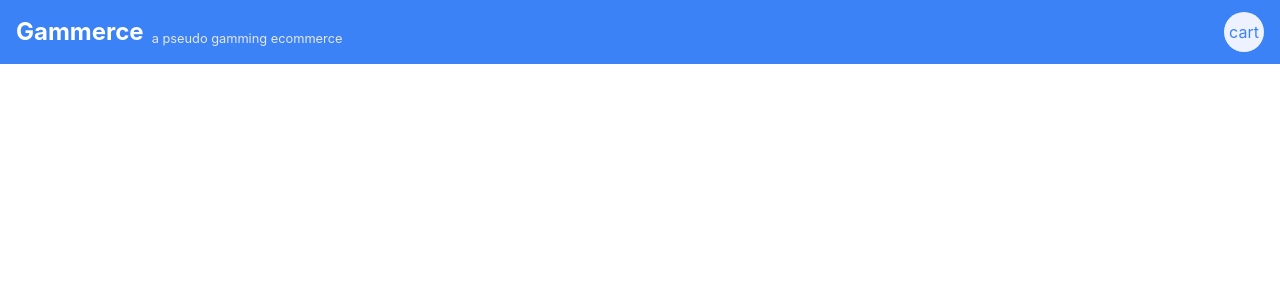
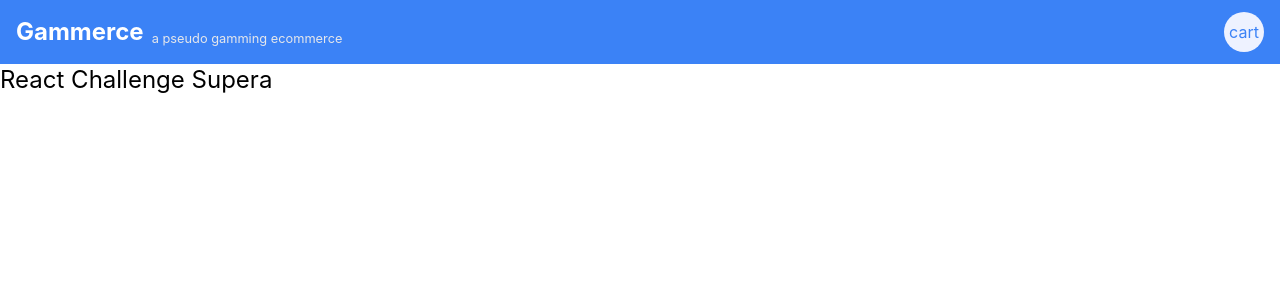
Before and after one commit to gilmar-sales/react-challenge-supera, a React (Create React App) app: page / in a window 1280 px wide. Shown: the top 300 px of the page. Built offline with nearby package versions, Linux system fonts and the light colour scheme.

Commit message:
create routes and home page

```diff
--- a/src/App.tsx
+++ b/src/App.tsx
@@ -1,12 +1,15 @@
 import React from 'react'
 
 import NavBar from './components/NavBar'
+import Routes from './Routes'
 
 function App() {
 	return (
 		<div className='App'>
 			<NavBar />
-			<div className='mt-16'></div>
+			<div className='mt-16'>
+				<Routes />
+			</div>
 		</div>
 	)
 }
--- /dev/null
+++ b/src/Routes.tsx
@@ -0,0 +1,14 @@
+import React from 'react'
+import { BrowserRouter, Switch, Route } from 'react-router-dom'
+
+import HomePage from './pages/Home'
+
+export default function Routes() {
+	return (
+		<BrowserRouter>
+			<Switch>
+				<Route path='/' exact component={HomePage} />
+			</Switch>
+		</BrowserRouter>
+	)
+}
--- /dev/null
+++ b/src/pages/Home.tsx
@@ -0,0 +1,9 @@
+import React from 'react'
+
+export default function Home() {
+	return (
+		<div>
+			<h1 className='text-2xl'>React Challenge Supera</h1>
+		</div>
+	)
+}
```
